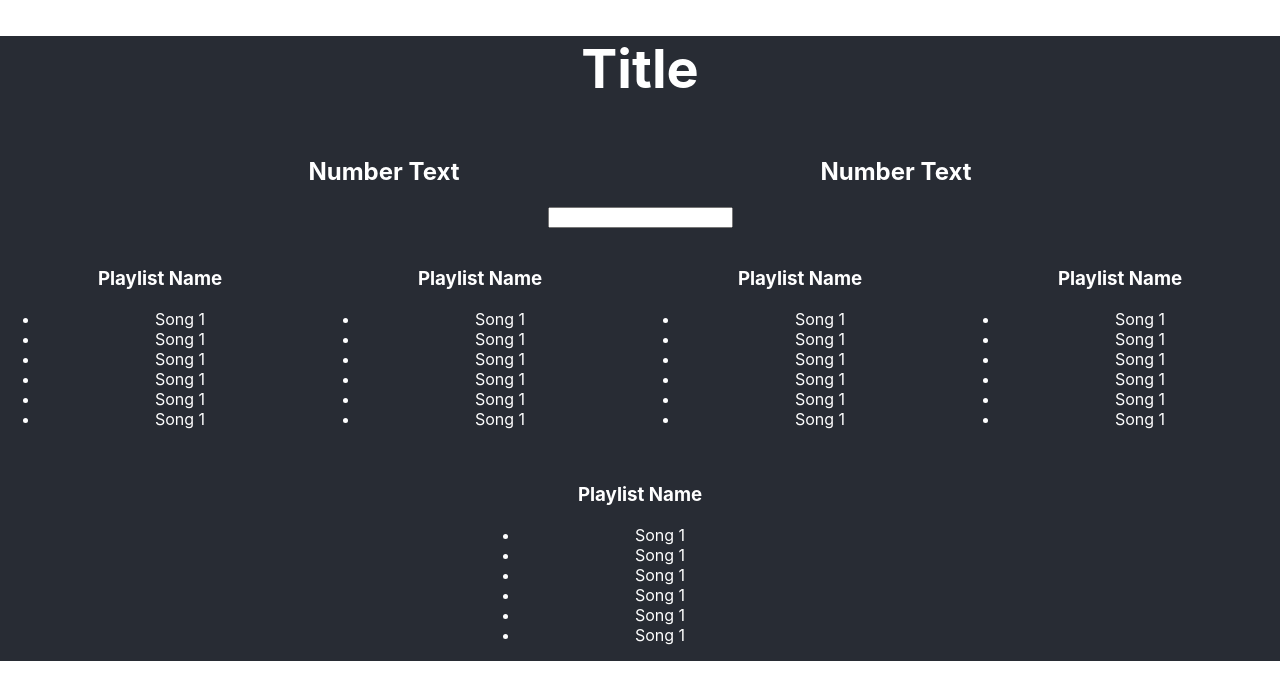
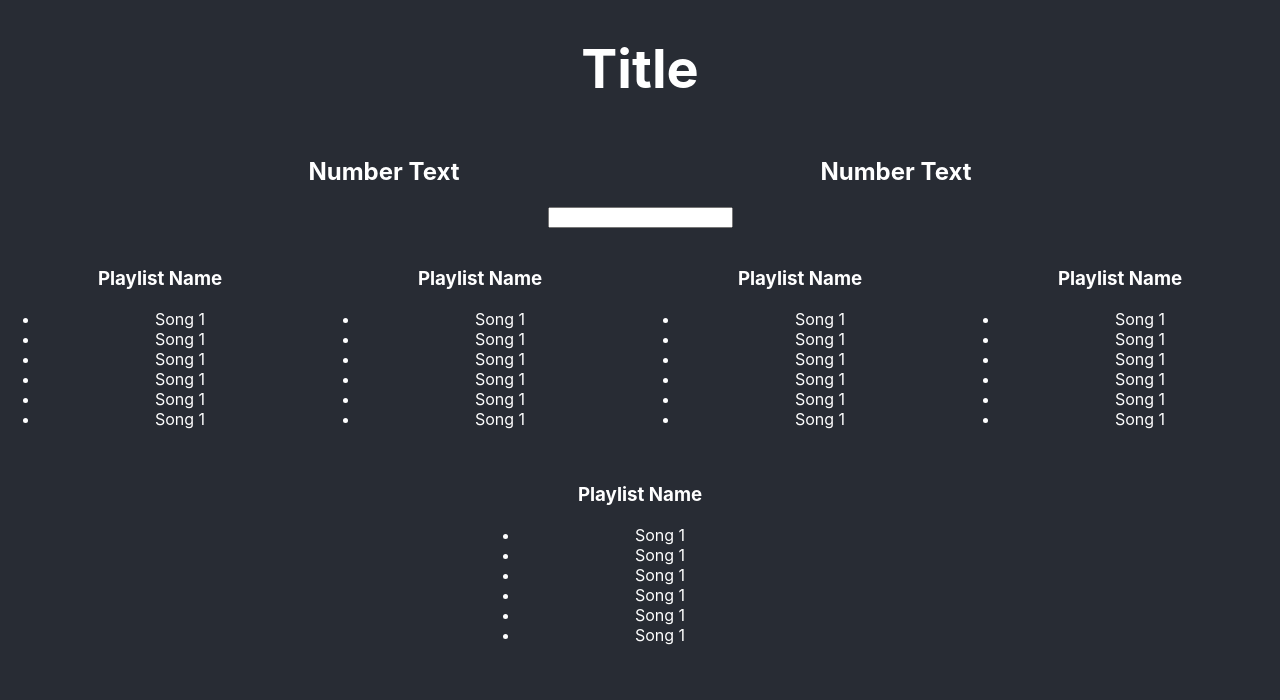
Before and after one commit to naaataliaazevedo/spotify-search, a React (Create React App) app: page / in a window 1280 px wide. Shown: the top 700 px of the page. Built offline with nearby package versions, Linux system fonts and the light colour scheme.

Commit message:
Added the backgroud inside the html and body

```diff
--- a/src/App.css
+++ b/src/App.css
@@ -1,6 +1,9 @@
+html, body {
+  background-color: #282c34;
+}
+
 .App {
   text-align: center;
-  background-color: #282c34;
 }
 
 .App-logo {
```
